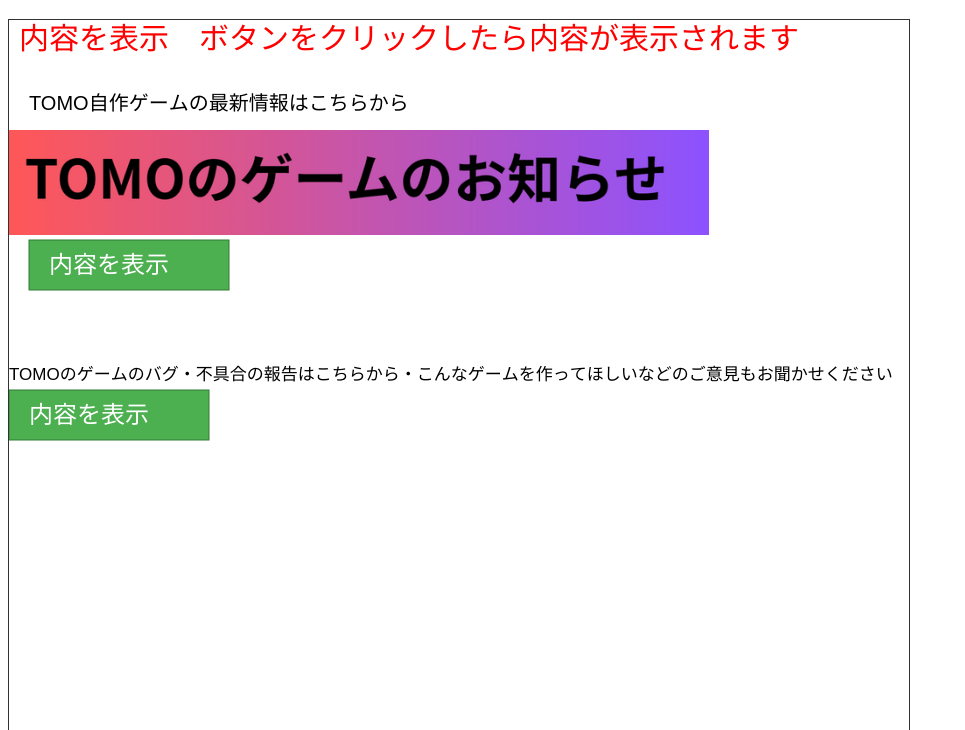
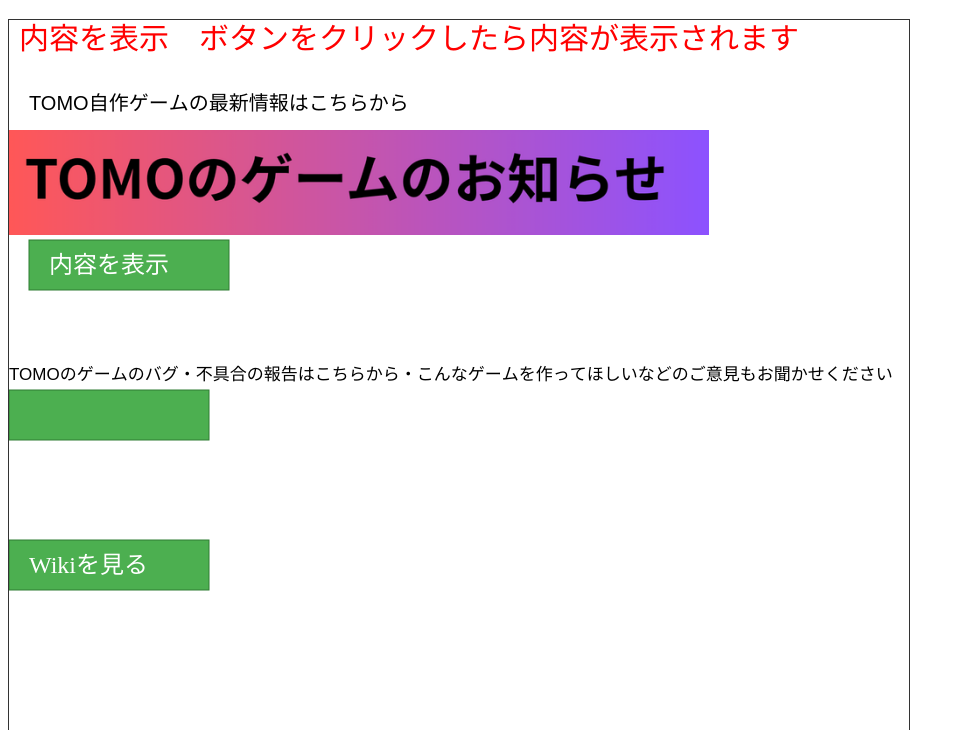
Before and after one commit to youyesh12-a11y/-TOMO-, a plain HTML site: page index.html in a window 1280 px wide. Shown: the part 70-800 px from the top of the page, without its empty margins (0-965 px from the left). Drawn offline with Linux system fonts and the light colour scheme.

Commit message:
更新しました
GitHubのwikiへ飛ぶボタンを作りました！

```diff
--- a/index.html
+++ b/index.html
@@ -20,20 +20,13 @@
     img.src = 'TOMOのゲームのお知らせ.png';
 
     // ボタン1
-    const btn = {
-      x: 20,
-      y: 220,
-      w: 200,
-      h: 50
-    };
+    const btn = { x: 20, y: 220, w: 200, h: 50 };
 
     // ボタン2
-    const btn2 = {
-      x2: 0,
-      y2: 370,
-      w2: 200,
-      h2: 50
-    };
+    const btn2 = { x: 0, y: 370, w: 200, h: 50 };
+
+    // ★ ボタン3（Wiki）
+    const btn3 = { x: 0, y: 520, w: 200, h: 50 };
 
     img.onload = () => {
       const w = img.width;
@@ -44,7 +37,6 @@
 
       ctx.drawImage(img, 0, 110, newW, newH);
 
-      // 最初の文字
       ctx.font = "30px 'Yu Gothic', sans-serif";
       ctx.fillStyle = "red";
       ctx.fillText("内容を表示　ボタンをクリックしたら内容が表示されます", 10, 29);
@@ -58,7 +50,8 @@
       ctx.fillText("TOMOのゲームのバグ・不具合の報告はこちらから・こんなゲームを作ってほしいなどのご意見もお聞かせください",0, 360);
 
       drawButton();
-      drawButton2();   // ← ★ これが抜けていた！
+      drawButton2();
+      drawButton3(); // ★ 追加
     };
 
     // ボタン1
@@ -77,14 +70,27 @@
     // ボタン2
     function drawButton2() {
       ctx.fillStyle = "#4CAF50";
-      ctx.fillRect(btn2.x2, btn2.y2, btn2.w2, btn2.h2);
+      ctx.fillRect(btn2.x, btn2.y, btn2.w, btn2.h);
 
       ctx.strokeStyle = "#2E7D32";
-      ctx.strokeRect(btn2.x2, btn2.y2, btn2.w2, btn2.h2);
+      ctx.strokeRect(btn2.x, btn2.y, btn2.w, btn2.h);
 
       ctx.font = "24px 'Yu Gothic'";
       ctx.fillStyle = "white";
       ctx.fillText("内容を表示", btn2.x2 + 20, btn2.y2 + 33);
+    }
+
+    // ★ ボタン3（Wiki）
+    function drawButton3() {
+      ctx.fillStyle = "#4CAF50";
+      ctx.fillRect(btn3.x, btn3.y, btn3.w, btn3.h);
+
+      ctx.strokeStyle = "#2E7D32";
+      ctx.strokeRect(btn3.x, btn3.y, btn3.w, btn3.h);
+
+      ctx.font = "24px 'Yu Gothic'";
+      ctx.fillStyle = "white";
+      ctx.fillText("Wikiを見る", btn3.x + 20, btn3.y + 33);
     }
 
     // クリック判定
@@ -100,9 +106,15 @@
       }
 
       // ボタン2
-      if (mx > btn2.x2 && mx < btn2.x2 + btn2.w2 &&
-          my > btn2.y2 && my < btn2.y2 + btn2.h2) {
+      if (mx > btn2.x && mx < btn2.x + btn2.w &&
+          my > btn2.y && my < btn2.y + btn2.h) {
         window.location.href = "https://youyesh12-a11y.github.io/TOMOch-/";
+      }
+
+      // ★ ボタン3（Wiki）
+      if (mx > btn3.x && mx < btn3.x + btn3.w &&
+          my > btn3.y && my < btn3.y + btn3.h) {
+        window.location.href = "https://github.com/youyesh12-a11y/-TOMO-/wiki";
       }
     });
   </script>
```
